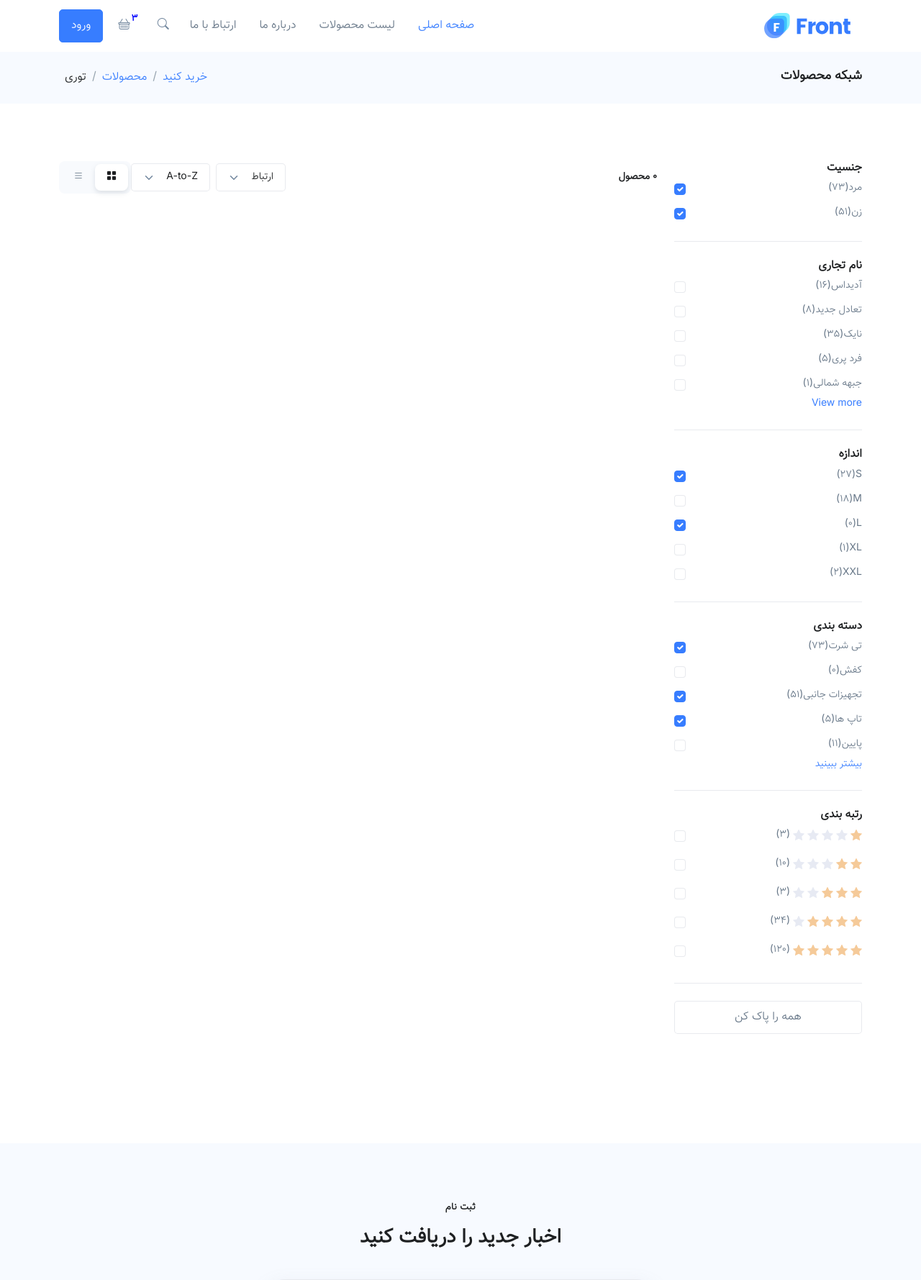
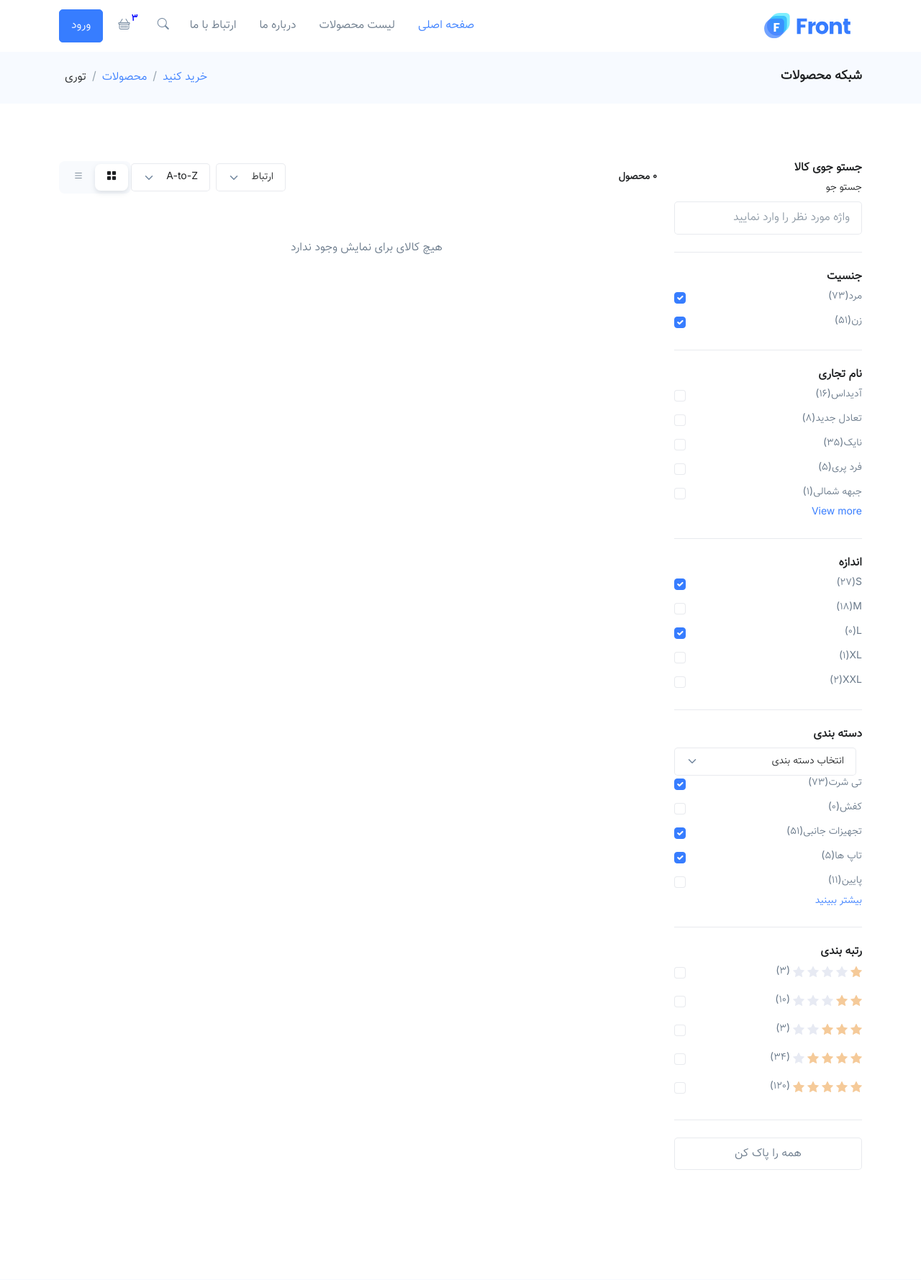
Before and after one commit to Amir-hash19/Online-Shop, a Django app: page /shop/product/grid/ in a window 1280 px wide. Shown: the top 1779 px of the page at 72% size. Run offline with Django 4.2, Linux system fonts and the light colour scheme; data that the repository does not hold is empty; some libraries are stand-ins or nearby versions.

Commit message:
applied search query params for navigating products

```diff
--- a/core/shop/views.py
+++ b/core/shop/views.py
@@ -9,14 +9,22 @@ class ShopProductGridView(ListView):
     paginate_by = 9
 
     def get_queryset(self):
-        return Product.objects.filter(
+        queryset = Product.objects.filter(
             status=ProductStatusType.publish.value
-        ).order_by('-id')
+        )
+
+        query = self.request.GET.get("q")
+        if query:
+            queryset = queryset.filter(title__icontains=query)
+
+        return queryset
 
     def get_context_data(self, **kwargs):
         context = super().get_context_data(**kwargs)
         context["total_items"] = self.get_queryset().count()
         return context
+
+
 
 
 class ShopProductDetailView(DetailView):
--- a/core/templates/shop/product-grid.html
+++ b/core/templates/shop/product-grid.html
@@ -63,6 +63,18 @@
             <!-- Navbar Collapse -->
             <div id="navbarVerticalNavMenu" class="collapse navbar-collapse">
               <div class="w-100">
+                <form method="get">
+                      <div class="border-bottom pb-4 mb-4">
+                            <h5>جستو جوی کالا</h5>
+                            <div class="d-grid gap-2">
+                                <div class="form-group">
+                                    <label class="form-label d-flex" for="search-query-filter">جستو جو</label>
+                                    <input class="form-control" placeholder="واژه مورد نظر را وارد نمایید" type="text"
+                                        name="q" id="search-query-filter">
+                                </div>
+                            </div>
+                        </div>
+                </form>
                 <!-- Form -->
                 <form>
                   <div class="border-bottom pb-4 mb-4">
@@ -109,6 +121,7 @@
                         <label class="form-check-label d-flex" for="nikeCheckbox">نایک <span class="ms-auto">(35)</span></label>
                       </div>
                       <!-- End Checkboxes -->
+
 
                       <!-- Checkboxes -->
                       <div class="form-check">
@@ -196,6 +209,19 @@
 
                   <div class="border-bottom pb-4 mb-4">
                     <h5>دسته بندی</h5>
+
+                            <div class="d-grid gap-2">
+                                <div class="mb-2 mb-sm-0 me-sm-2">
+                                    <select class="form-select form-select-sm" name="category_id"
+                                        id="category-id-filter">
+                                        <option value="" selected>انتخاب دسته بندی</option>
+                                        {% for category in categories %}
+                                        <option value="{{category.id}}">{{category.title}}</option>
+                                        {% endfor %}
+                                    </select>
+                                </div>
+                            </div>
+
 
                     <div class="d-grid gap-2">
                       <!-- Checkboxes -->
@@ -467,6 +493,10 @@
               </div>
               <!-- End Card -->
             </div>
+            {% empty %}
+              <div class="row text-center w-100 py-5">
+                <p class="text center">هیچ کالای برای نمایش وجود ندارد</p>
+              </div>
             {% endfor %}
             <!-- End Col -->
 
```
